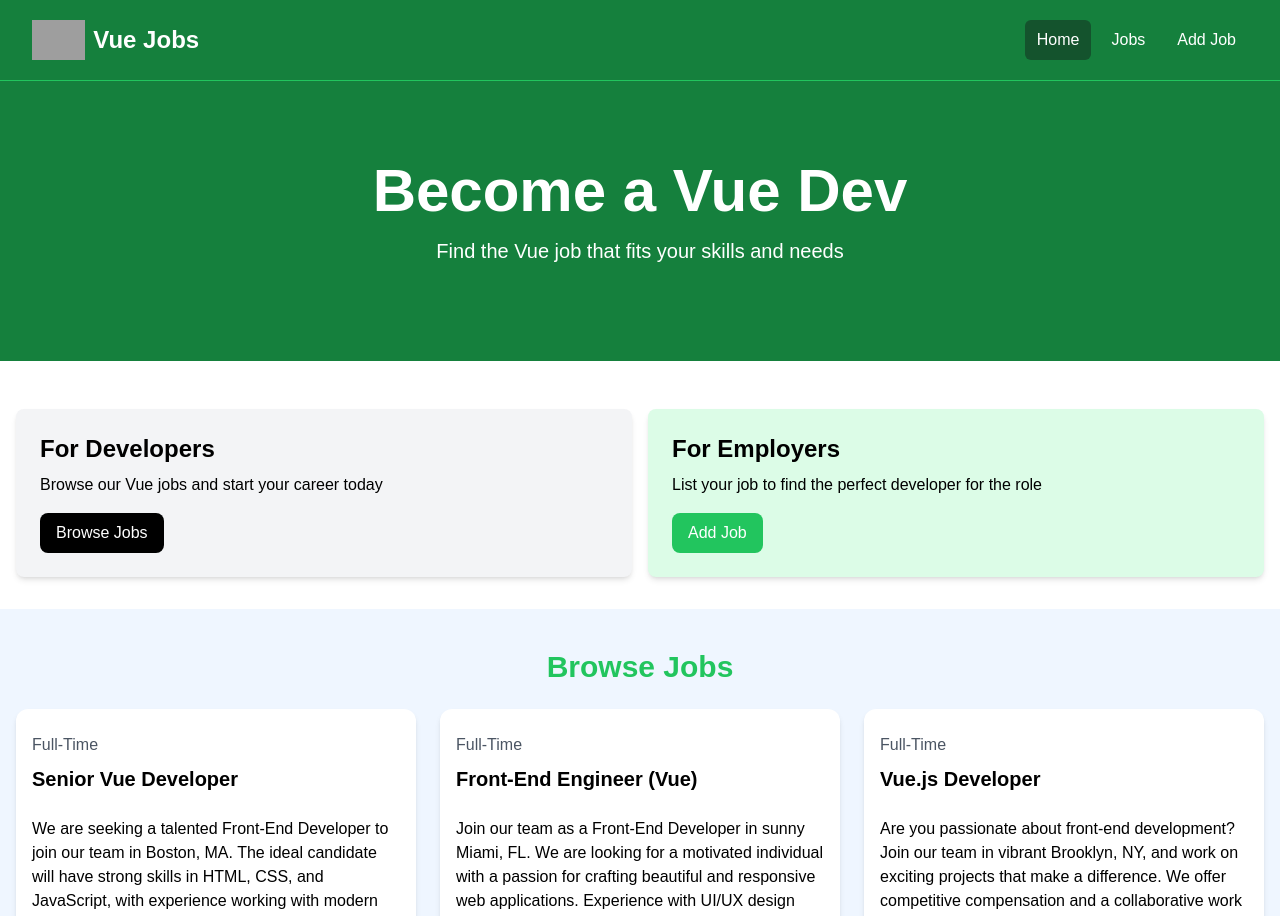
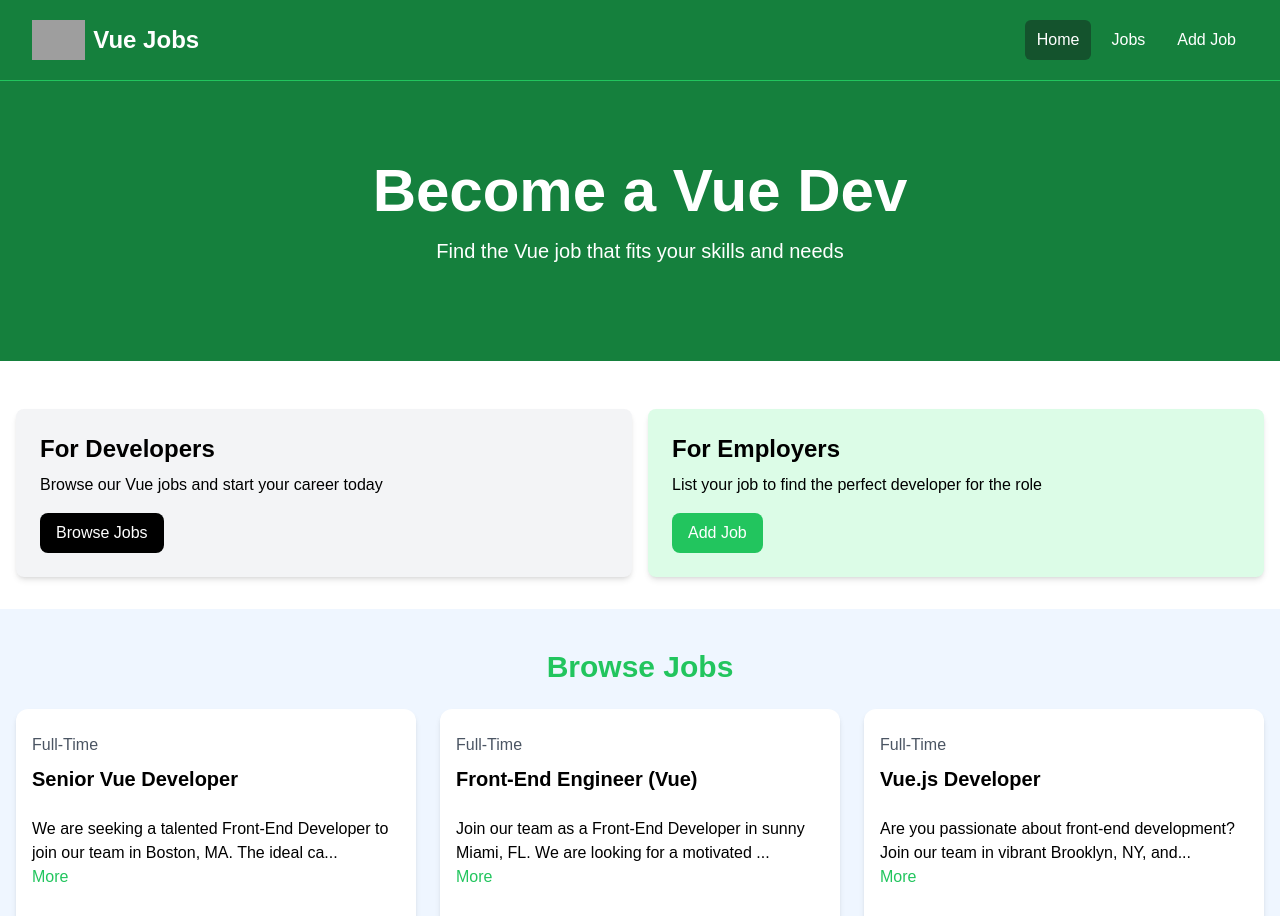
Before and after one commit to Ristox/vue-cc-2024, a Vue app: page / in a window 1280 px wide. Shown: the top 916 px of the page. Built offline with nearby package versions, Linux system fonts and the light colour scheme; grey boxes are pictures that could not be loaded.

Commit message:
JobListing | truncated job description /w toggle button

```diff
--- a/src/components/JobListing.vue
+++ b/src/components/JobListing.vue
@@ -1,10 +1,22 @@
 <script setup>
-import { defineProps } from 'vue';
+import { defineProps, ref, computed } from 'vue';
 
-defineProps({
+const props = defineProps({
   job: Object
 })
 
+const showFullDescription = ref(false);
+
+const truncatedDescription = computed(() => {
+  if (!showFullDescription.value) {
+    return props.job.description.substring(0, 90) + '...';
+  }
+  return props.job.description;
+})
+
+const toggleShowFullDescription = () => {
+  showFullDescription.value = !showFullDescription.value;
+}
 </script>
 
 <template>
@@ -16,7 +28,10 @@ defineProps({
       </div>
 
       <div class="mb-5">
-        {{ job.description }}
+        <div>{{ truncatedDescription }}</div>
+        <button class="text-green-500 hover:text-green-600 mb-5" @click="toggleShowFullDescription">
+          {{ showFullDescription ? 'Less' : 'More' }}
+        </button>
       </div>
 
       <h3 class="text-green-500 mb-2">{{ job.salary }} / Year</h3>
```
